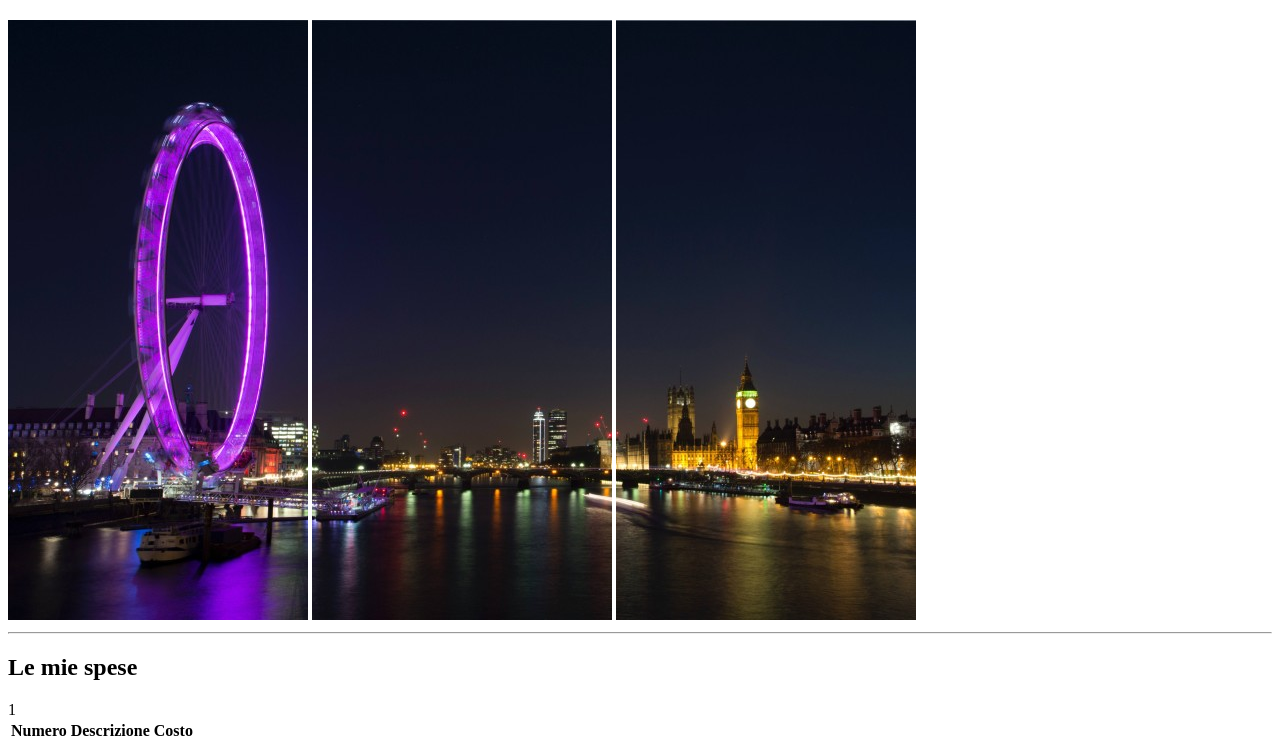
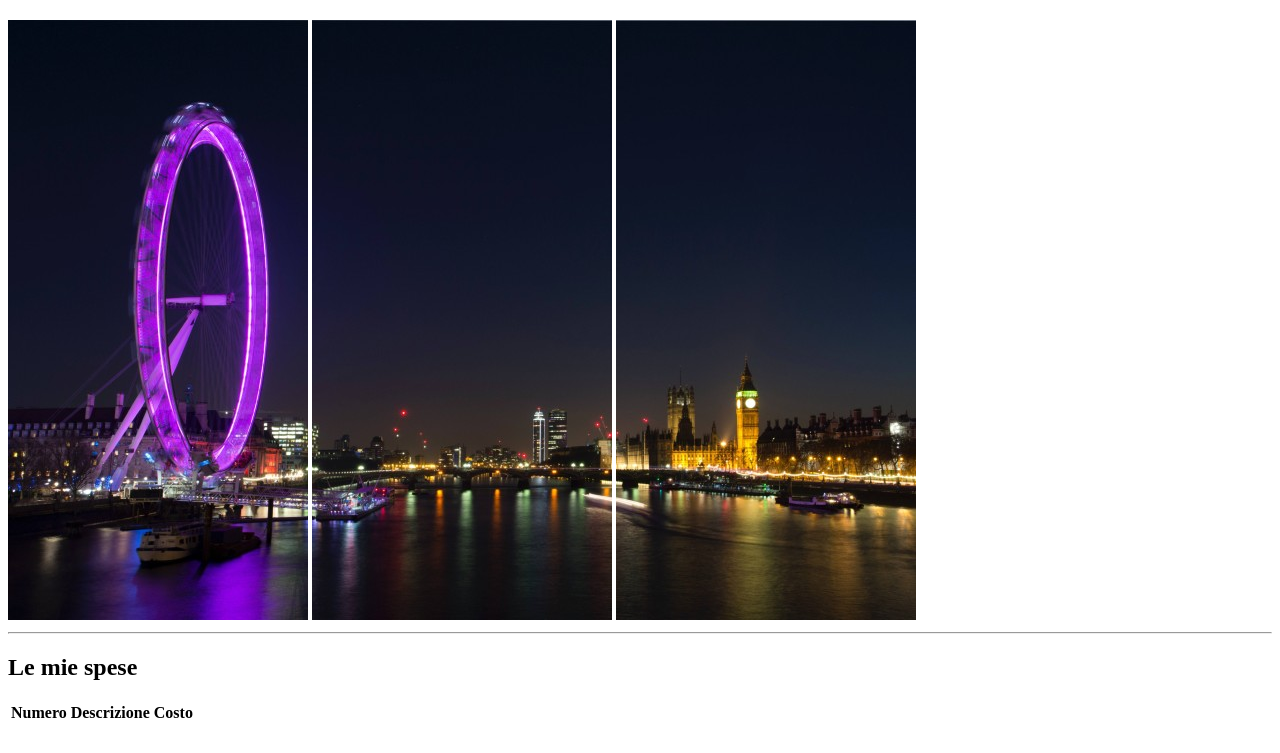
Before and after one commit to quintusdev/html-london-trip, a plain HTML site: page index.html in a window 1280 px wide. Shown: the part 60-813 px from the top of the page. Drawn offline with Linux system fonts and the light colour scheme.

Commit message:
Creazione tabella spese

```diff
--- a/index.html
+++ b/index.html
@@ -39,15 +39,17 @@
                 <table>
                     <!--Intestazione tabella-->
                     <thead>
-                        <th><b>Numero</b></th>
-                        <th><b>Descrizione</b></th>
-                        <th><b>Costo</b></th>
+                        <tr>
+                            <th><b>Numero</b></th>
+                            <th><b>Descrizione</b></th>
+                            <th><b>Costo</b></th>
+                        </tr>
                     </thead>
                     <!--Fine Intestazione tabella-->
 
                     <!-- Corpo tabella -->
                     <tbody>
-                        <tr>1</tr>
+
 
                     </tbody>
                     <!-- Fine corpo tabella -->
```
